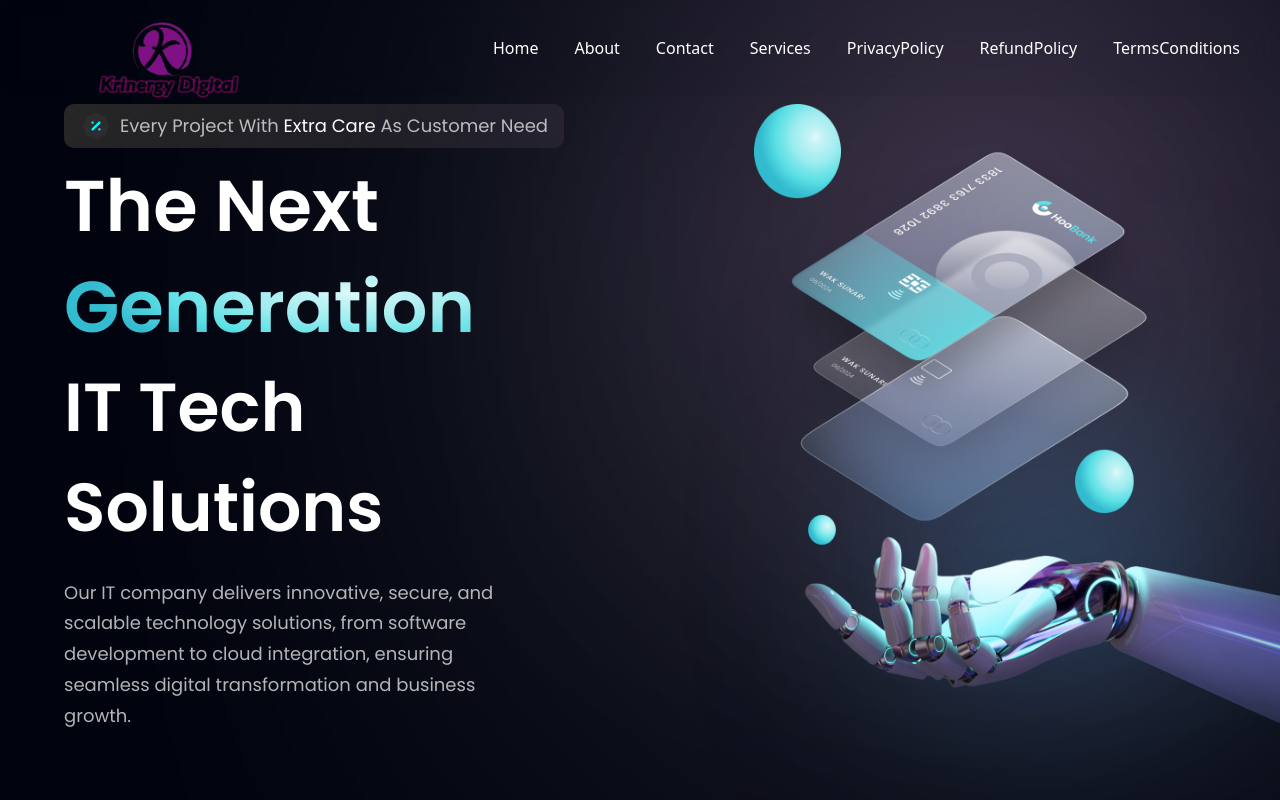
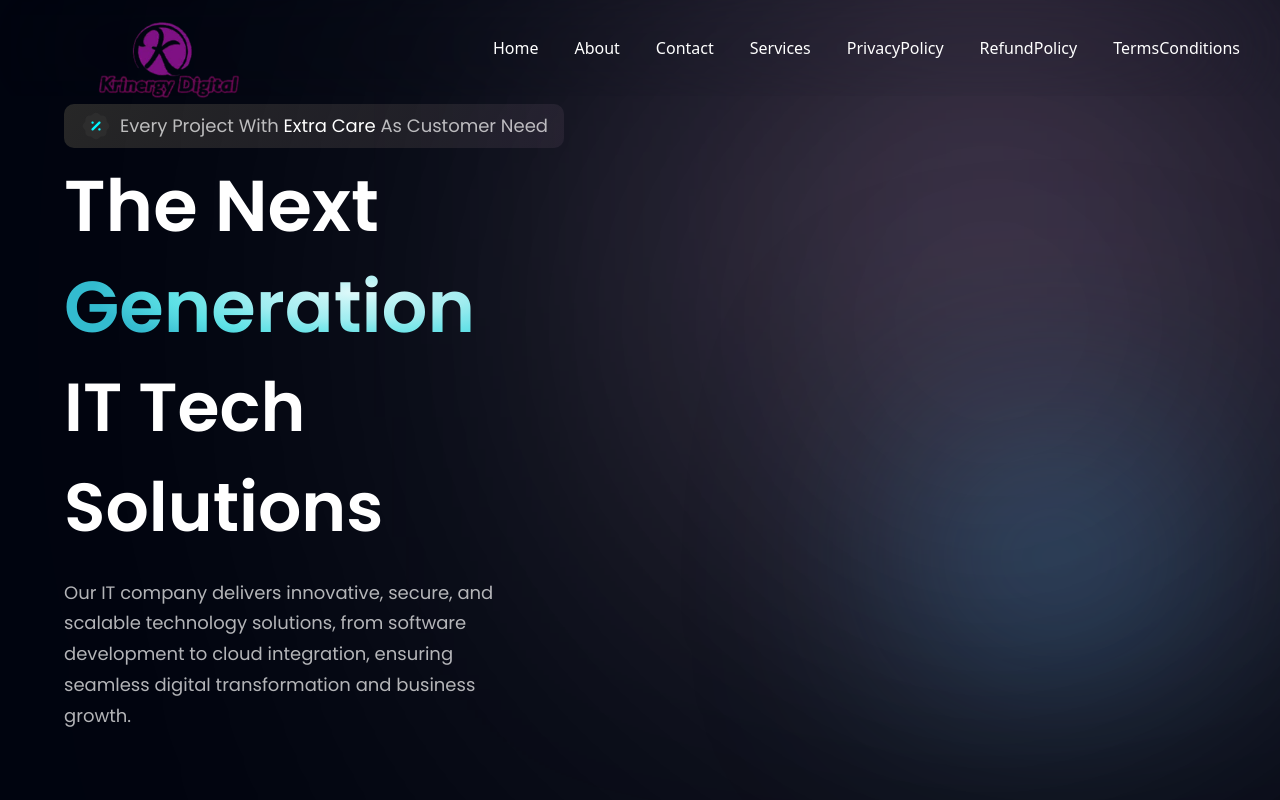
Before and after one commit to j2patel4545/Krinergy-Digital-Pendimng, a React (Vite) app: page / in a window 1280 px wide. Shown: the top 800 px of the page. Built offline with nearby package versions, Linux system fonts and the light colour scheme.

Commit message:
Hero.jsx

```diff
--- a/src/components/Hero.jsx
+++ b/src/components/Hero.jsx
@@ -55,14 +55,14 @@ const Hero = () => {
       </div>
 
       <div className={`flex-1 flex ${styles.flexCenter} md:my-0 my-10 relative`}>
-        <motion.img
+        {/* <motion.img
           src={robot} alt='billing'
           className='w-[100%] h-[100%] relative z-[5]'
           initial={{ opacity: 0, scale: 0.9 }}
           animate={{ opacity: 1, scale: 1 }}
           transition={{ duration: 1 }}
           whileHover={{ scale: 1.05 }}
-        />
+        /> */}
         <div className="absolute z-[0] w-[40%] h-[35%] top-0 pink__gradient" />
         <div className="absolute z-[1] w-[80%] h-[80%] rounded-full white__gradient bottom-40" />
         <div className="absolute z-[0] w-[50%] h-[50%] right-20 bottom-20 blue__gradient"/>
```
